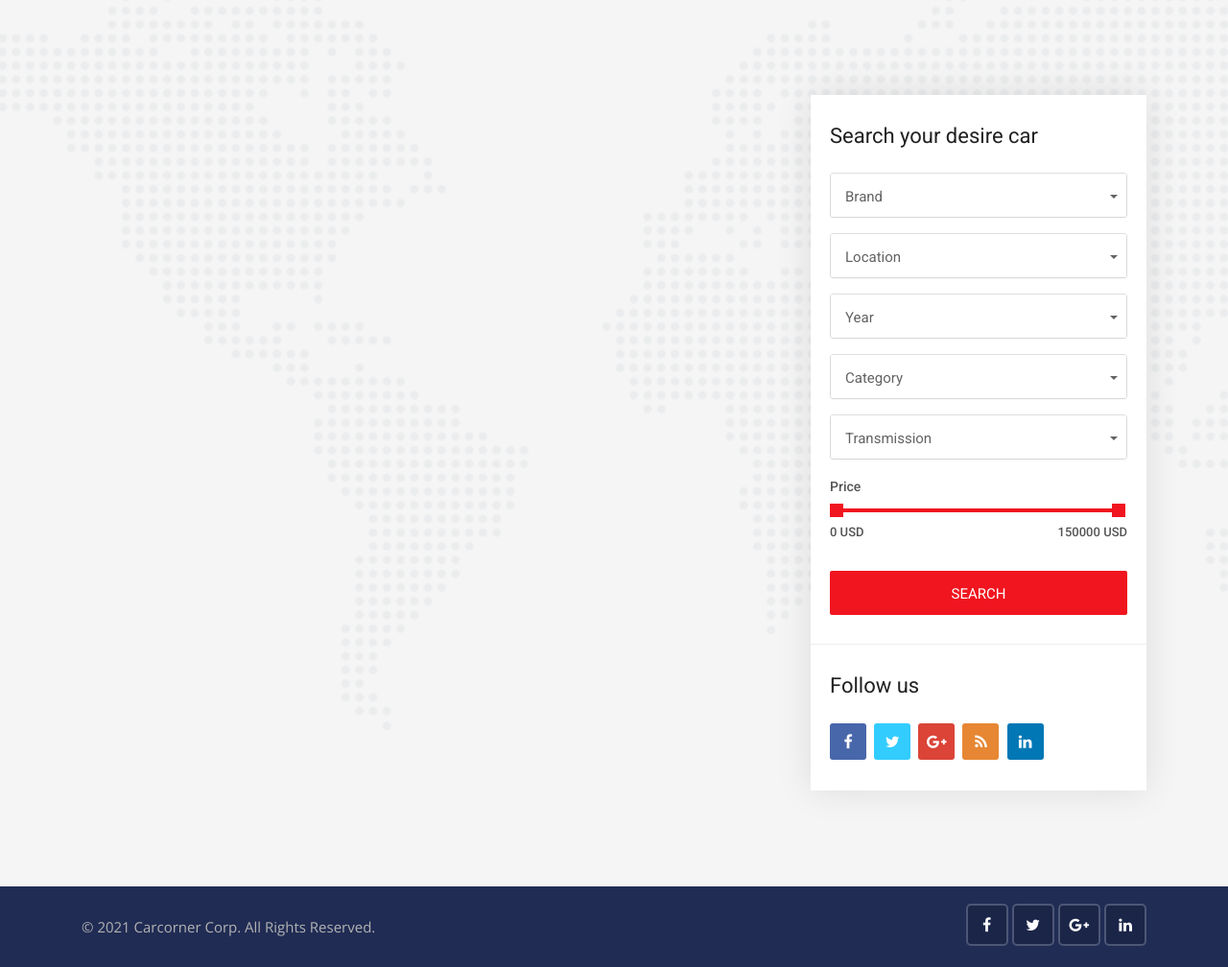
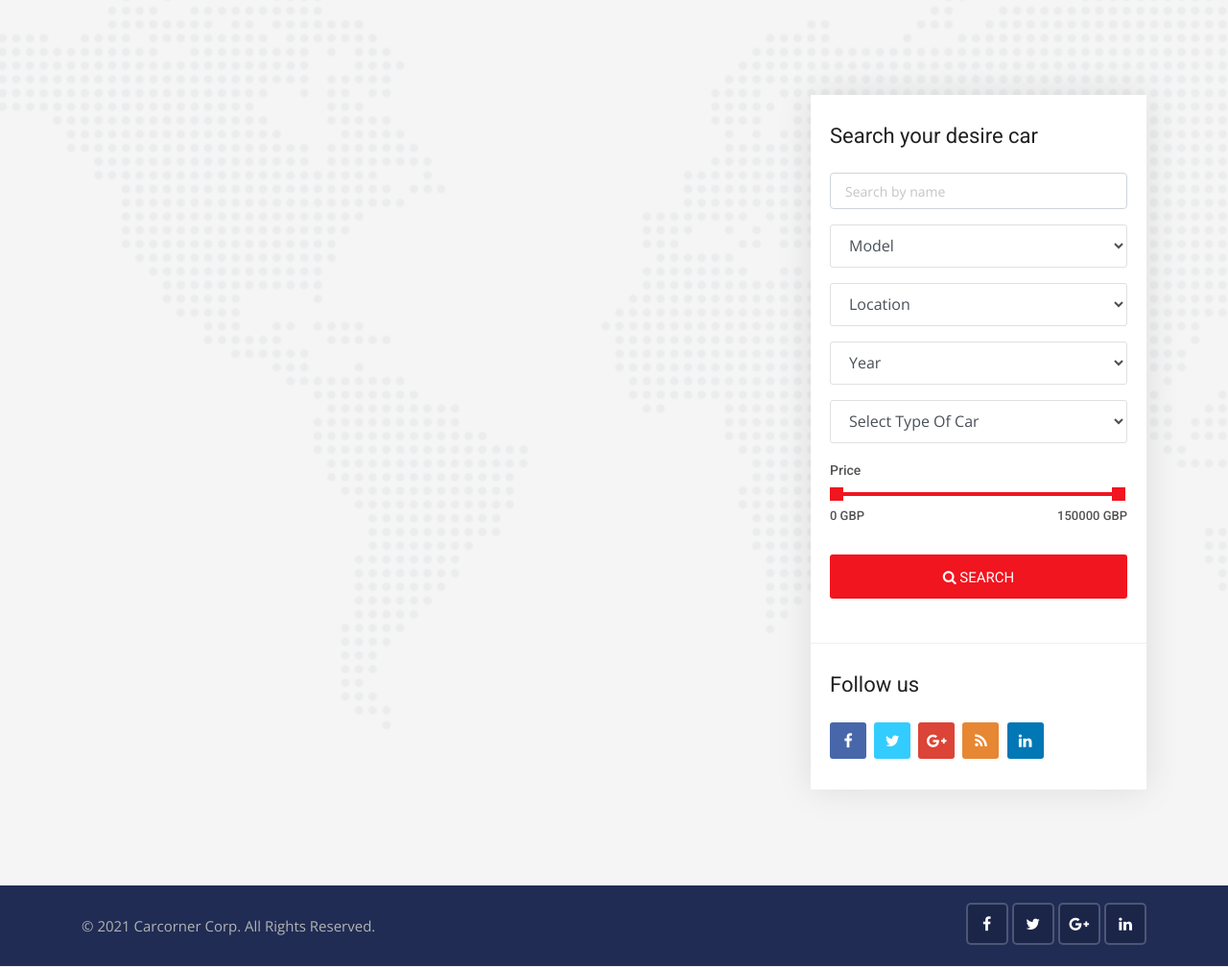
Before and after one commit to subashlimbu/carcorner-project, a Django app: page /cars/ in a window 1280 px wide. Shown: the part 361-1369 px from the top of the page at 96% size. Run offline with Django 3.2, Linux system fonts and the light colour scheme; data that the repository does not hold is empty; some libraries are stand-ins or nearby versions.

Commit message:
Full Search Functionality and Admin Customisation

```diff
--- a/cars/views.py
+++ b/cars/views.py
@@ -8,8 +8,16 @@
     paginator = Paginator(cars,4)
     page = request.GET.get('page')
     paged_cars = paginator.get_page(page)
+    model_search = Car.objects.values_list('model', flat=True).distinct()
+    city_search = Car.objects.values_list('city', flat=True).distinct()
+    year_search = Car.objects.values_list('year', flat=True).distinct()
+    body_style_search = Car.objects.values_list('body_style', flat=True).distinct()
     data = {
         'cars': paged_cars,
+        'model_search': model_search,
+        'city_search': city_search,
+        'year_search': year_search,
+        'body_style_search': body_style_search,
     }
     return render(request, 'cars/cars.html', data)
 
@@ -23,13 +31,50 @@
 
 def search(request):
     cars = Car.objects.order_by('-created_date')
+    model_search = Car.objects.values_list('model', flat=True).distinct()
+    city_search = Car.objects.values_list('city', flat=True).distinct()
+    year_search = Car.objects.values_list('year', flat=True).distinct()
+    body_style_search = Car.objects.values_list('body_style', flat=True).distinct()
+    transmission_search = Car.objects.values_list('transmission', flat=True).distinct()
+
 
     if 'keyword' in request.GET:
         keyword = request.GET['keyword']
         if keyword:
             cars = cars.filter(description__icontains=keyword)
 
+    if 'model' in request.GET:
+        model = request.GET['model']
+        if model:
+            cars = cars.filter(model__iexact=model)
+
+    if 'city' in request.GET:
+        city = request.GET['city']
+        if city:
+            cars = cars.filter(city__iexact=city)
+
+    if 'year' in request.GET:
+        year = request.GET['year']
+        if year:
+            cars = cars.filter(year__iexact=year)
+
+    if 'body_style' in request.GET:
+        body_style = request.GET['body_style']
+        if body_style:
+            cars = cars.filter(body_style__iexact=body_style)
+
+    if 'min_price' in request.GET:
+        min_price = request.GET['min_price']
+        max_price = request.GET['max_price']
+        if max_price:
+            cars = cars.filter(price__gte=min_price, price__lte=max_price)
+
     data = {
-        'cars': cars
+        'cars': cars,
+        'model_search': model_search,
+        'city_search': city_search,
+        'year_search': year_search,
+        'body_style_search': body_style_search,
+        'transmission_search': transmission_search
     }
     return render(request, 'cars/search.html', data)
--- a/pages/views.py
+++ b/pages/views.py
@@ -8,7 +8,6 @@
     teams = Team.objects.all()
     featured_cars = Car.objects.order_by('-created_date').filter(is_featured=True)
     all_cars = Car.objects.order_by('-created_date')
-    # search_fields = Car.objects.values('model', 'city', 'year', 'body_style')
     model_search = Car.objects.values_list('model', flat=True).distinct()
     city_search = Car.objects.values_list('city', flat=True).distinct()
     year_search = Car.objects.values_list('year', flat=True).distinct()
@@ -17,7 +16,6 @@
         'teams': teams,
         'featured_cars': featured_cars,
         'all_cars': all_cars,
-        # 'search_fields': search_fields,
         'model_search': model_search,
         'city_search': city_search,
         'year_search': year_search,
--- a/templates/cars/cars.html
+++ b/templates/cars/cars.html
@@ -132,64 +132,51 @@
                     <!-- Advanced search start -->
                     <div class="widget advanced-search2">
                         <h3 class="sidebar-title">Search your desire car</h3>
-                        <form method="GET">
+                        <form action="{% url 'search' %}" method="">
                             <div class="form-group">
-                                <select class="selectpicker search-fields" name="brand">
-                                    <option>Brand</option>
-                                    <option>Any</option>
-                                    <option>New</option>
-                                    <option>Semi-New</option>
-                                    <option>Damaged</option>
-                                    <option>Used</option>
+                                <input type="text" name="keyword" placeholder="Search by name" class="form-control">
+                            </div>
+                            <div class="form-group">
+                                <select class="form-control search-fields" name="model">
+                                    <option selected="true" disabled="disabled">Model</option>
+                                    {% for model in model_search %}
+                                      <option value="{{model}}">{{model}}</option>
+                                    {% endfor %}
                                 </select>
                             </div>
                             <div class="form-group">
-                                <select class="selectpicker search-fields" name="location">
-                                    <option>Location</option>
-                                    <option>United States</option>
-                                    <option>United Kingdom</option>
-                                    <option>American Samoa</option>
-                                    <option>Belgium</option>
-                                    <option>Cameroon</option>
-                                    <option>Canada</option>
+                                <select class="form-control search-fields" name="city">
+                                    <option selected="true" disabled="disabled">Location</option>
+                                    {% for city in city_search %}
+                                      <option value="{{city}}">{{city}}</option>
+                                    {% endfor %}
                                 </select>
                             </div>
                             <div class="form-group">
-                                <select class="selectpicker search-fields" name="year">
-                                    <option>Year</option>
-                                    <option>2016</option>
-                                    <option>2017</option>
-                                    <option>2018</option>
-                                    <option>2019</option>
-                                    <option>2020</option>
+                                <select class="form-control search-fields" name="year">
+                                    <option selected="true" disabled="disabled">Year</option>
+                                    {% for year in year_search %}
+                                      <option value="{{year}}">{{year}}</option>
+                                    {% endfor %}
                                 </select>
                             </div>
                             <div class="form-group">
-                                <select class="selectpicker search-fields" name="category">
-                                    <option>Category</option>
-                                    <option>Luxury Car</option>
-                                    <option>Pickup Truck</option>
-                                    <option>Minivan</option>
-                                    <option>Truck</option>
-                                    <option>Sports Car</option>
-                                    <option>Wagon</option>
-                                </select>
-                            </div>
-                            <div class="form-group">
-                                <select class="selectpicker search-fields" name="transmission">
-                                    <option>Transmission</option>
-                                    <option>Automatic</option>
-                                    <option>Manual</option>
-                                    <option>Tiptronic</option>
+                                <select class="form-control search-fields" name="body_style">
+                                    <option selected="true" disabled="disabled">Select Type Of Car</option>
+                                    {% for body_style in body_style_search %}
+                                      <option value="{{body_style}}">{{body_style}}</option>
+                                    {% endfor %}
                                 </select>
                             </div>
                             <div class="range-slider clearfix">
-                                <label>Price</label>
-                                <div data-min="0" data-max="150000"  data-min-name="min_price" data-max-name="max_price" data-unit="USD" class="range-slider-ui ui-slider" aria-disabled="false"></div>
-                                <div class="clearfix"></div>
-                            </div>
-                            <div class="form-group mb-0">
-                                <button class="search-button btn">Search</button>
+                                            <label>Price</label>
+                                            <div data-min="0" data-max="150000"  data-min-name="min_price" data-max-name="max_price" data-unit="GBP" class="range-slider-ui ui-slider" aria-disabled="false"></div>
+                                            <div class="clearfix"></div>
+                                        </div>
+                            <div class="form-group">
+                                <button class="btn btn-block button-theme btn-md">
+                                    <i class="fa fa-search"></i> Search
+                                </button>
                             </div>
                         </form>
                     </div>
```
Also changed, not shown: carcorner/static/css/admin.css (added, +29 -0 lines), templates/admin/base_site.html (added, +12 -0 lines), templates/cars/search.html (+23 -33 lines), templates/pages/home.html (+4 -4 lines).
